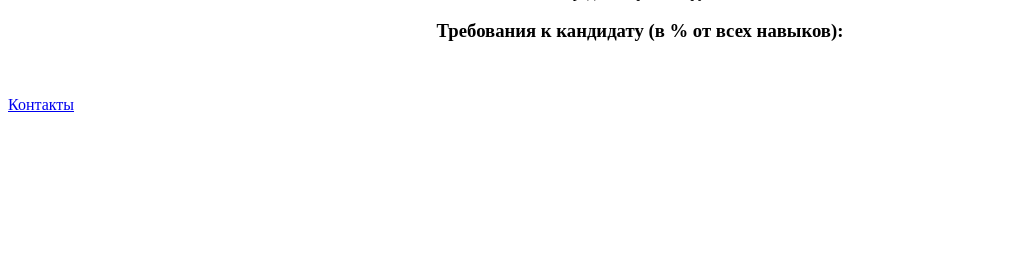
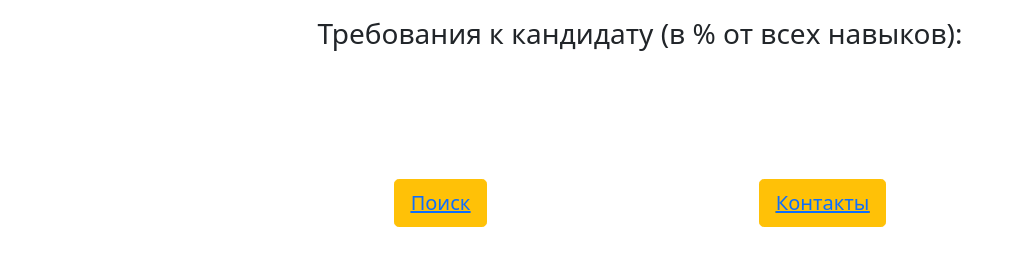
Before and after one commit to HeyArtem/demo, a Flask app: template templates/search.html in a window 1280 px wide. Shown: the part 111-377 px from the top of the page, without its empty margins (0-1016 px from the left). Run offline with Flask 2, Linux system fonts and the light colour scheme; the template is opened without the code that fills it, so the values that code supplies are empty.

Commit message:
added contacts, aligned buttons

```diff
--- a/main.py
+++ b/main.py
@@ -118,7 +118,7 @@
 @app.route("/contacts")
 def contacts():
     '''Страница с контактами'''
-    contacts = ['email@email.ru', '8-1231316546', 'Челябинск, улица, дом']
+    contacts = ['Артём Рожков', 'E-mail: Artem_White@mail.ru', 'Тел.: +7 916 440 6 110', 'Github: https://github.com/HeyArtem']
     return render_template("contacts.html", cont=contacts)
 
 
--- a/templates/contacts.html
+++ b/templates/contacts.html
@@ -21,7 +21,7 @@
 
 <h1> Контакты </h1>
 {% for item in cont %}
-<p>{{item}}</p>
+ <p>{{item}}</p>
 {% endfor %}
 
 </body>
--- a/templates/index.html
+++ b/templates/index.html
@@ -17,11 +17,10 @@
 <br>
 <h1> Это сайт для анализа вакансий по запросам </h1>
 <br><br><br>
+<button class="btn btn-link btn-warning btn-lg"><a href="form"> Поиск </a>        </button>
 <button class="btn btn-link btn-lg"><a href="###"></a>        </button>
 <button class="btn btn-link btn-lg"><a href="###"></a>        </button>
 <button class="btn btn-link btn-lg"><a href="###"></a>        </button>
-<button class="btn btn-link btn-lg"><a href="###"></a>        </button>
-<button class="btn btn-link btn-warning btn-lg"><a href="form"> Поиск </a>        </button>
 <button class="btn btn-link btn-lg"><a href="###"></a>        </button>
 <button class="btn btn-link btn-lg"><a href="###"></a>        </button>
 <button class="btn btn-link btn-lg"><a href="###"></a>        </button>
--- a/templates/search.html
+++ b/templates/search.html
@@ -1,6 +1,13 @@
 <!DOCTYPE html>
 <html lang="en">
 <head>
+    <!-- Required meta tags -->
+    <meta charset="utf-8">
+    <meta name="viewport" content="width=device-width, initial-scale=1">
+
+    <!-- Bootstrap CSS -->
+    <link href="https://cdn.jsdelivr.net/npm/bootstrap@5.0.0-beta1/dist/css/bootstrap.min.css" rel="stylesheet" integrity="sha384-giJF6kkoqNQ00vy+HMDP7azOuL0xtbfIcaT9wjKHr8RbDVddVHyTfAAsrekwKmP1" crossorigin="anonymous">
+
     <meta charset="UTF-8">
     <title>Аналитика</title>
 </head>
@@ -20,50 +27,21 @@
     <hr>
     {% endfor %}
     <br>
+<br><br><br>
+<button class="btn btn-link btn-warning btn-lg"><a href="form"> Поиск </a>        </button>
+<button class="btn btn-link btn-lg"><a href="###"></a>        </button>
+<button class="btn btn-link btn-lg"><a href="###"></a>        </button>
+<button class="btn btn-link btn-lg"><a href="###"></a>        </button>
+<button class="btn btn-link btn-lg"><a href="###"></a>        </button>
+<button class="btn btn-link btn-lg"><a href="###"></a>        </button>
+<button class="btn btn-link btn-lg"><a href="###"></a>        </button>
+<button class="btn btn-link btn-lg"><a href="###"></a>        </button>
+<button class="btn btn-link link-dark btn-warning btn-lg "><a href="contacts"> Контакты </a> </button>
+<br><br><br>
+
+
 </center>
 
-<a href="contacts"> Контакты </a>
-<!--
-<div class="container">
-    <form role="form">
-
-        <div class="form-group">
-            <label for="email">СюдаМаил</label>
-            <input type="email" class="form-control" id="email" placeholder=" И сюда введите">
-            <p class="help-block">Некая подсказка</p>
-        </div>
-
-        <div class="form-group">
-            <label for="password">Пароль</label>
-            <input type="password" class="form-control" id="password" placeholder=" Cюда пароль">
-
-        </div>
-
-        <div class="checkbox">
-            <label for="password">
-                <input type="checkbox"> Чекбокс
-            </label>
-        </div>
-        <button type="button" class="btn btn-success">Регистрация</button>
-    </form>
-
-
-
-<form>
--->
-    <!-- Optional JavaScript; choose one of the two! -->
-
-    <!-- Option 1: Bootstrap Bundle with Popper -->
-    <script src="https://cdn.jsdelivr.net/npm/bootstrap@5.0.0-beta1/dist/js/bootstrap.bundle.min.js" integrity="sha384-ygbV9kiqUc6oa4msXn9868pTtWMgiQaeYH7/t7LECLbyPA2x65Kgf80OJFdroafW" crossorigin="anonymous"></script>
-
-    <!-- Option 2: Separate Popper and Bootstrap JS -->
-    <!--
-    <script src="https://cdn.jsdelivr.net/npm/@popperjs/core@2.5.4/dist/umd/popper.min.js" integrity="sha384-q2kxQ16AaE6UbzuKqyBE9/u/KzioAlnx2maXQHiDX9d4/zp8Ok3f+M7DPm+Ib6IU" crossorigin="anonymous"></script>
-    <script src="https://cdn.jsdelivr.net/npm/bootstrap@5.0.0-beta1/dist/js/bootstrap.min.js" integrity="sha384-pQQkAEnwaBkjpqZ8RU1fF1AKtTcHJwFl3pblpTlHXybJjHpMYo79HY3hIi4NKxyj" crossorigin="anonymous"></script>
-    -->
-
-
-</div>
 
 </body>
 </html>
```
Also changed, not shown: templates/form.html (+2 -22 lines).
